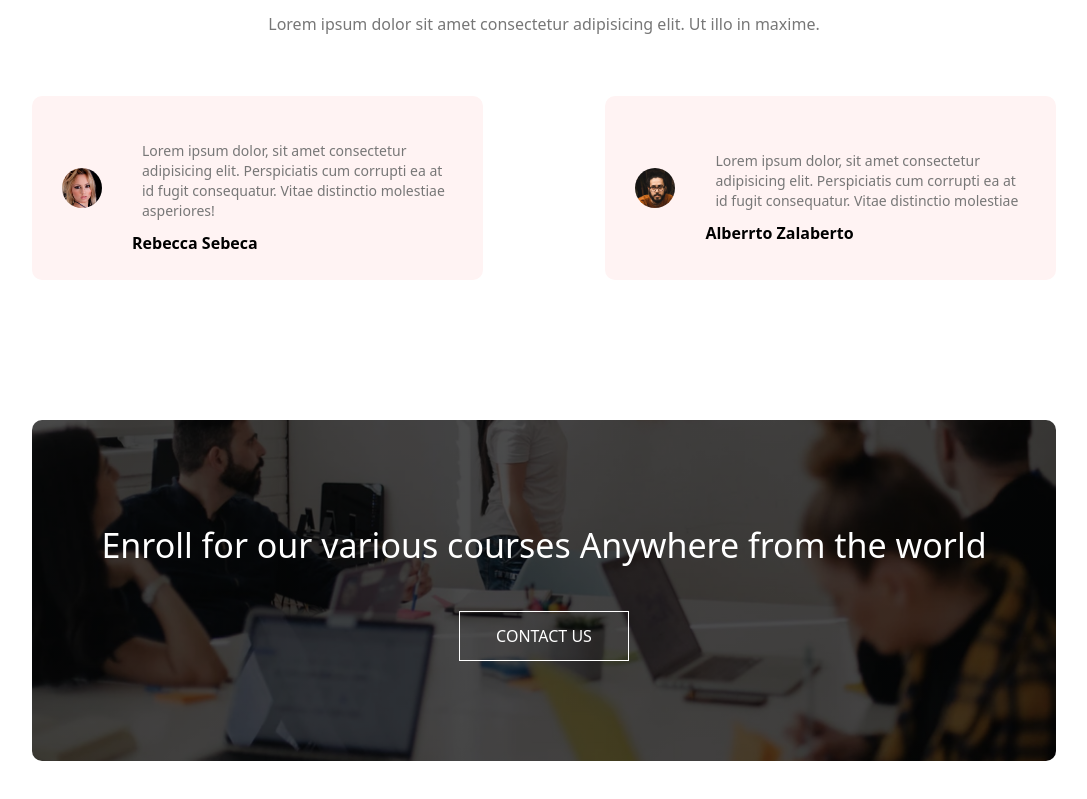
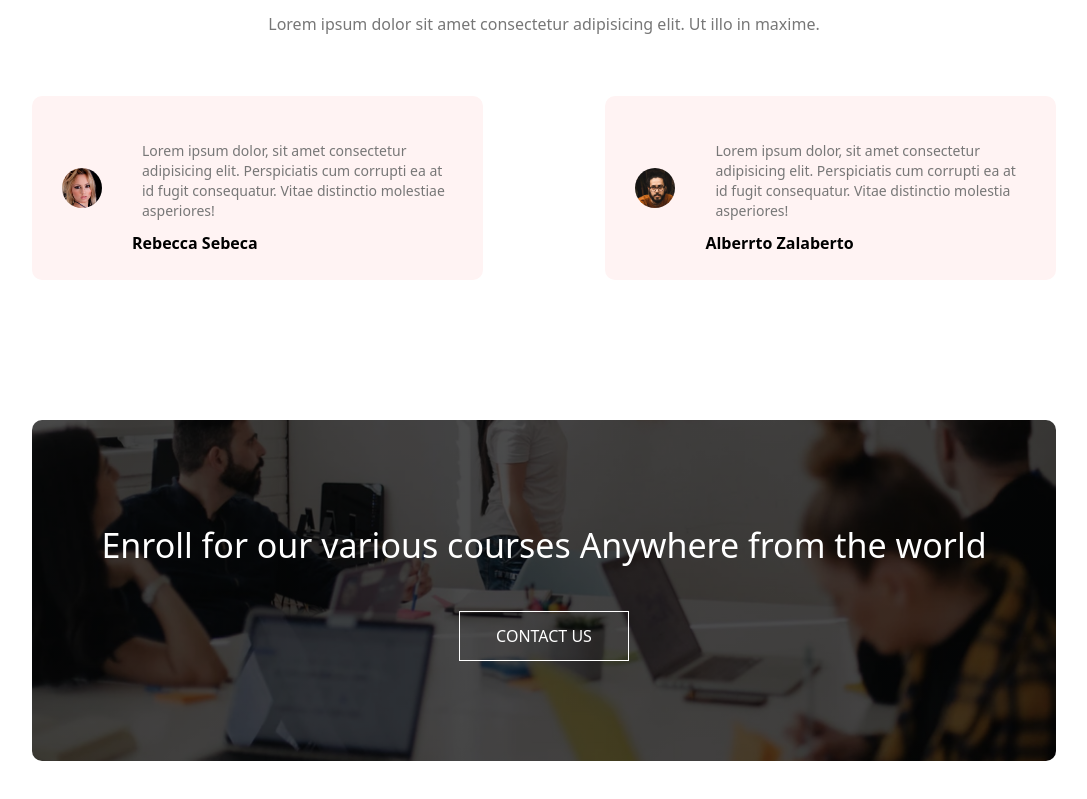
Before and after one commit to DevSunny05/next-college-site, a Next.js app: page / in a window 1280 px wide. Shown: the part 2889-3688 px from the top of the page, without its empty margins (96-1183 px from the left). Built offline with nearby package versions, Linux system fonts and the light colour scheme.

Commit message:
new files has been added

```diff
--- a/src/app/page.js
+++ b/src/app/page.js
@@ -153,7 +153,7 @@ export default function Home() {
               <p>
                 Lorem ipsum dolor, sit amet consectetur adipisicing elit.
                 Perspiciatis cum corrupti ea at id fugit consequatur. Vitae
-                distinctio molestiae
+                distinctio molestia asperiores!
               </p>
               <h3>Alberrto Zalaberto</h3>
             </div>
```
